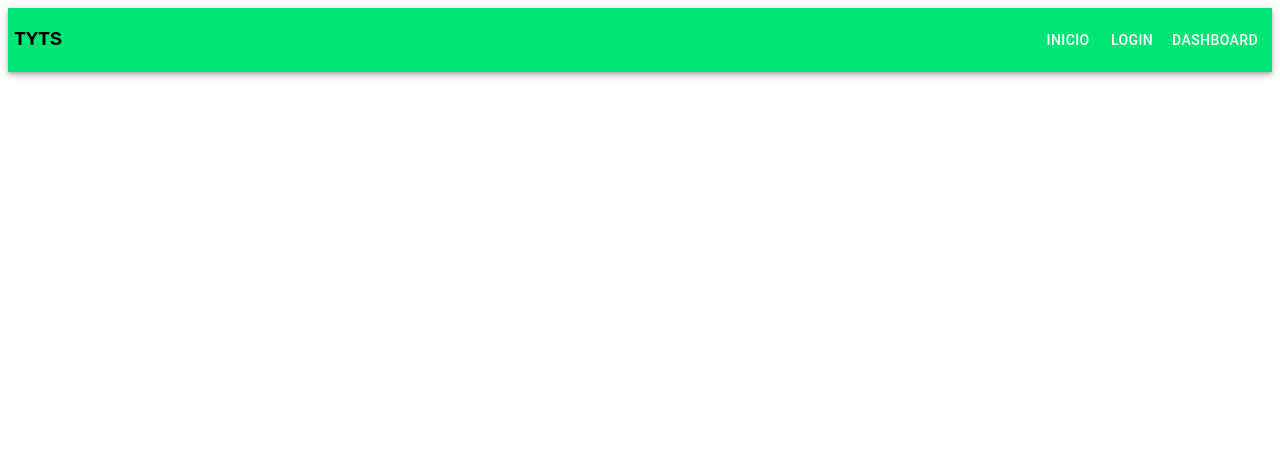
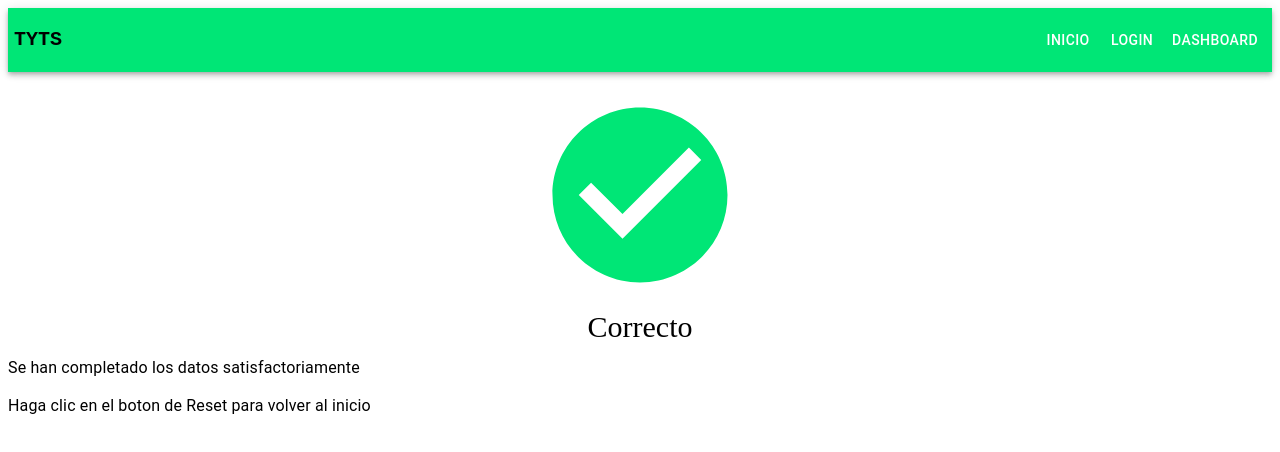
Before and after one commit to YunexTrafficSystem/YunexTrafficApp, a React (Vite) app: page /FinalStep in a window 1280 px wide. Shown: the top 452 px of the page. Built offline with nearby package versions, Linux system fonts and the light colour scheme; what capitalize would draw is missing.

Commit message:
Comportamiento de button Siguiente con validacion de errores

```diff
--- a/src/Components/FieldArray.jsx
+++ b/src/Components/FieldArray.jsx
@@ -23,6 +23,7 @@ function FieldArray ({ fields, register, append, remove, errors, control, contro
                   <InputLabel>Componentes</InputLabel>
                   <Select
                     label="Componente"
+                    required
                     defaultValue={1}
                     {...register(`mant.${index}.component`)}
                   >
@@ -50,11 +51,12 @@ function FieldArray ({ fields, register, append, remove, errors, control, contro
               <Grid item xs={3}>
                 <Button
                   variant='contained'
-                  onClick={() => remove(index)}
-                  sx={{margin:1, widht:15}}
+                  onClick={() => remove(index)} // Añadir condicional
+                  sx={{margin:1, widht:15 }}
+                  disabled={index == 0}
                 >
                   <ClearIcon
-                    color='blanco' sx={{width:20}}>
+                    color="blanco" sx={{width:20}}>
                   </ClearIcon>
                 </Button>
                 </Grid>
@@ -64,7 +66,9 @@ function FieldArray ({ fields, register, append, remove, errors, control, contro
       <Button
         variant='contained'
         type="Button"
-        onClick={() => append({ component: 1, quantity: 1 })}>
+        onClick={() => append({ component: 1, quantity: 1 })}
+        disabled={fields.length >= 6}
+        >
           <AddIcon
           color='blanco'/>
       </Button>
--- /dev/null
+++ b/src/Components/FinalStep.jsx
@@ -0,0 +1,43 @@
+import { Typography, Grid } from '@mui/material'
+import CheckCircleIcon from '@mui/icons-material/CheckCircle';
+
+function FinalStep() {
+    return (
+        <>
+        <div
+            style={{
+                fontSize: 210,
+                display: "flex",
+                justifyContent: "center",
+            }}>
+                <CheckCircleIcon
+                color="primary"
+                sx={{ fontSize: 210 }}/>
+        </div>
+                <Typography variant="p" component="p" fontSize={30}
+                sx={{
+                    margin:"10px 0",
+                    display: "flex",
+                    justifyContent: "center",
+                }}>
+                    Correcto
+                </Typography>
+                <Typography variant="subtitle1" component="p"  align="center"
+                sx={{
+                    margin:"10px 0",
+                    display: "flex",
+                }}>
+                    Se han completado los datos satisfactoriamente
+                </Typography>
+                <Typography variant="subtitle1" component="p" align="center"
+                sx={{
+                    margin:"10px 0",
+                    display: "flex",
+                }}>
+                    Haga clic en el boton de Reset para volver al inicio
+                </Typography>
+                </>
+    )
+}
+
+export { FinalStep }
--- a/src/Components/FormStep.jsx
+++ b/src/Components/FormStep.jsx
@@ -13,7 +13,7 @@ function FormStep({ children, done, active }) {
       alignItems="center"
     >
       <Card
-        sx={{ p:10, minWidth: 'md', marginTop:15 }}
+        sx={{ p:10, marginTop:15, maxWidth:450 }}
       >
         {children}
       </Card>
@@ -21,4 +21,6 @@ function FormStep({ children, done, active }) {
   )
 }
 
+
+
 export { FormStep }
--- a/src/Components/InfoSpecific.jsx
+++ b/src/Components/InfoSpecific.jsx
@@ -10,14 +10,15 @@ function InfoSpecific({ register, errors }) {
      <Grid container spacing={5}>
      <Grid item xs={12}>
         <TextField
-          {...register("inputDescription", {
+          {...register("outDescription", {
             required: true,
             message: "Descripcinón de entrada requerida",
           })}
-          error={errors?.inputDescription}
+          error={errors?.outDescription}
           multiline
           rows={4}
           fullWidth
+          sx={{ minWidth: 339 }}
           variant="outlined"
           label="Descripción"
           >
--- a/src/PageElectrico/Step1.jsx
+++ b/src/PageElectrico/Step1.jsx
@@ -18,7 +18,7 @@ import {
     return (
       <Typography variant="body2" color="text.secondary" align="center" {...props}>
         {'Copyright © '}
-        <Link color="inherit" href="https://mui.com/">
+        <Link color="inherit" href="">
           Yunex Traffic
         </Link>{' '}
         {new Date().getFullYear()}
--- a/src/PlaceHolder.jsx
+++ b/src/PlaceHolder.jsx
@@ -10,6 +10,17 @@ import { FormPageSteps } from './Components/FormPageSteps'
 import { FormStep } from './Components/FormStep'
 import { Stepper, Step, StepLabel, Button, Box, Card, Grid, ButtonGroup } from '@mui/material'
 import { positions } from '@mui/system'
+import { FinalStep } from './Components/FinalStep'
+
+/* Lista de cosas por hacer
+* [-] Login de ultimo step
+* [-] Controlar botones de paso a paso con validaciones y validacion de errores
+* [-] Realizar formularios de Electrico, Terreno
+* [-] Realizar interfaz de tabla (editale)
+* [-] Recoleccion de datos para formulario de EHS
+* [-] Formulario EHS
+* [-] Conectar el servidor
+*/
 
 function PlaceHolder() {
   const { control, register, handleSubmit, watch, formState: { errors } } = useForm({
@@ -27,16 +38,20 @@ function PlaceHolder() {
     name: "mant",
   })
 
-  const onSubmit = data => {
+  const onSubmit = (data) => {
+    onError()
     console.log(data)
+  }
+
+  const onError = (errors, e) => {
+    if (!errors) {
+      nextStep()
+    }
   }
 
   const [activeStep, SetActiveStep] = useState(0)
 
   const nextStep = () => {
-    if ( activeStep === steps.length - 1 ) {
-
-    }
     SetActiveStep((activeStep) => activeStep + 1);
   }
 
@@ -46,7 +61,7 @@ function PlaceHolder() {
 
   const steps = ['Información general', 'Información especifica']
   return (
-    <form onSubmit={handleSubmit(onSubmit)}>
+    <form onSubmit={handleSubmit(onSubmit, onError)}>
       <Box>
         <FormStepper
           steps={steps}
@@ -67,6 +82,9 @@ function PlaceHolder() {
         <FormStep>
           <InfoSpecific register={register} errors={errors} />
         </FormStep>
+        <FormStep>
+          <FinalStep />
+        </FormStep>
       </FormPageSteps>
       <Grid>
         <ButtonGroup
@@ -76,11 +94,15 @@ function PlaceHolder() {
             justifyContent: "center",
           }}
         >
-          <Button onClick={backStep}>Volver</Button>
           <Button
-            onClick={nextStep}
+            onClick={backStep}
+            disabled={!(activeStep === 1)}
+          >
+            Volver
+          </Button>
+          <Button
             variant="contained"
-            type={(activeStep === steps.length) ? "submit" : "button" }
+            type="submit"
           >
             {activeStep === steps.length - 1 ? 'Enviar' : 'Siguiente'}
           </Button>
--- a/src/main.jsx
+++ b/src/main.jsx
@@ -8,7 +8,6 @@ import Forgot from './Forgot'
 import Login from './Login'
 import Modal from './Modal'
 import Nav from './Nav'
-import Registro from './SignUp'
 import SignUp from './SignUp'
 import Table from './Table'
 import Home from './Home'
@@ -20,7 +19,16 @@ import Terreno1 from './Terreno1'
 import Tabla1 from './TablasTerreno/Tabla1'
 import { DatePicker } from './DatePicker'
 import TablaK from './TablasTerreno/TablaK'
+import { FinalStep } from './Components/FinalStep'
 import { FormStepper } from './Components/FormStepper'
+import { makeStyles } from '@mui/styles'
+
+const useStyles = makeStyles({
+  root: {
+    heigth: "100vh",
+    background: "red"
+  }
+})
 
 const theme = createTheme({
   spacing: 2,
@@ -39,6 +47,9 @@ const theme = createTheme({
     },
     blanco:{
       main:'#e3f2fd',
+    },
+    red:{
+      background: '#00E676'
     }
   }
 })
@@ -56,10 +67,10 @@ ReactDOM.createRoot(document.getElementById('root')).render(
           <Route path="ph" element={<PlaceHolder />} />
           <Route path="Electrico" element={<Electrico1 />} />
           <Route path="Electronico" element={<Electronico1 />} />
-          <Route path="Registro" element={<Registro />} />
           <Route path="Login" element={<Login />} />
           <Route path="Terreno" element={<Terreno1 />} />
           <Route path="FormStepper" element={<FormStepper />}/>
+          <Route path="FinalStep" element={< FinalStep/>}/>
         </Routes>
       </Router>
     </ThemeProvider>
```
